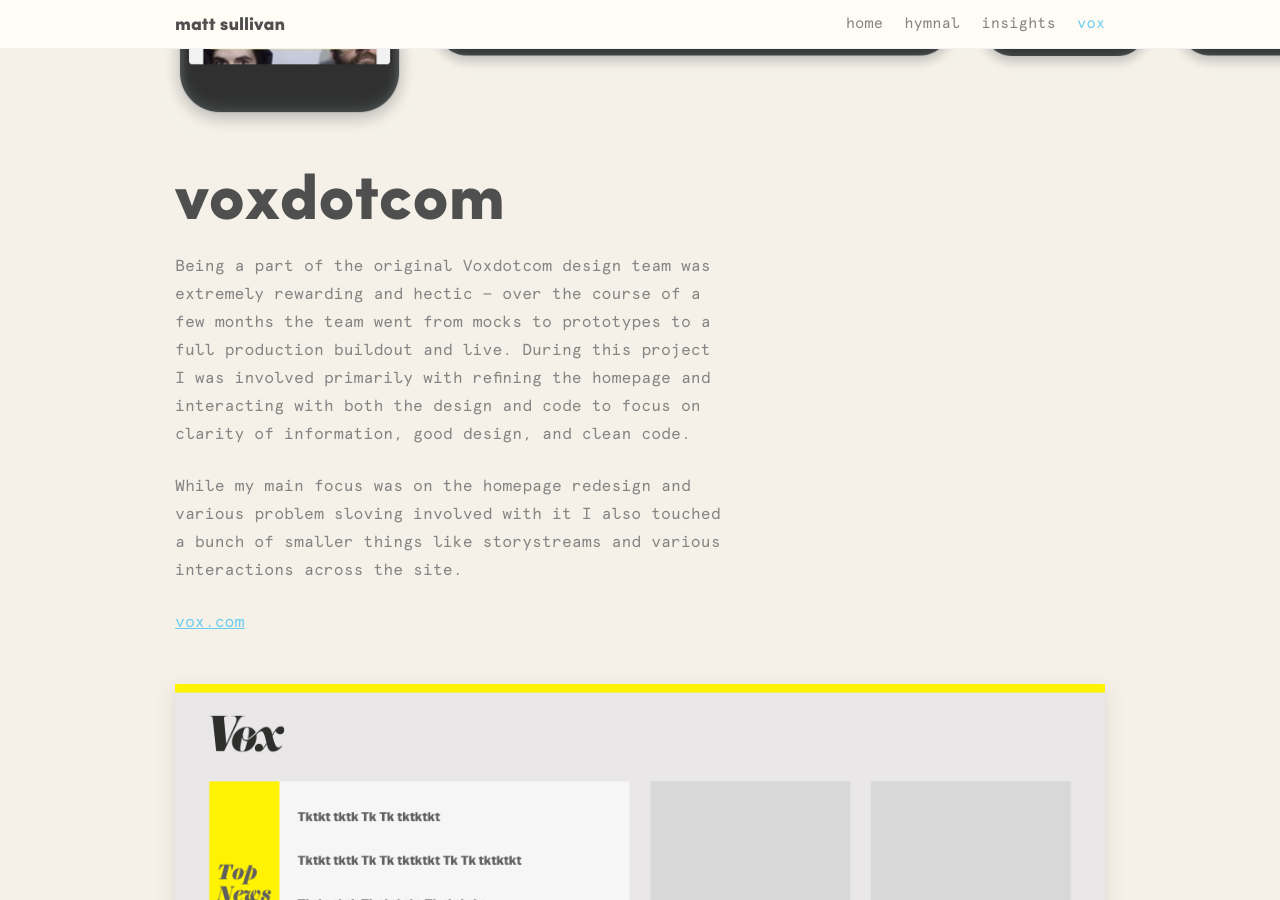
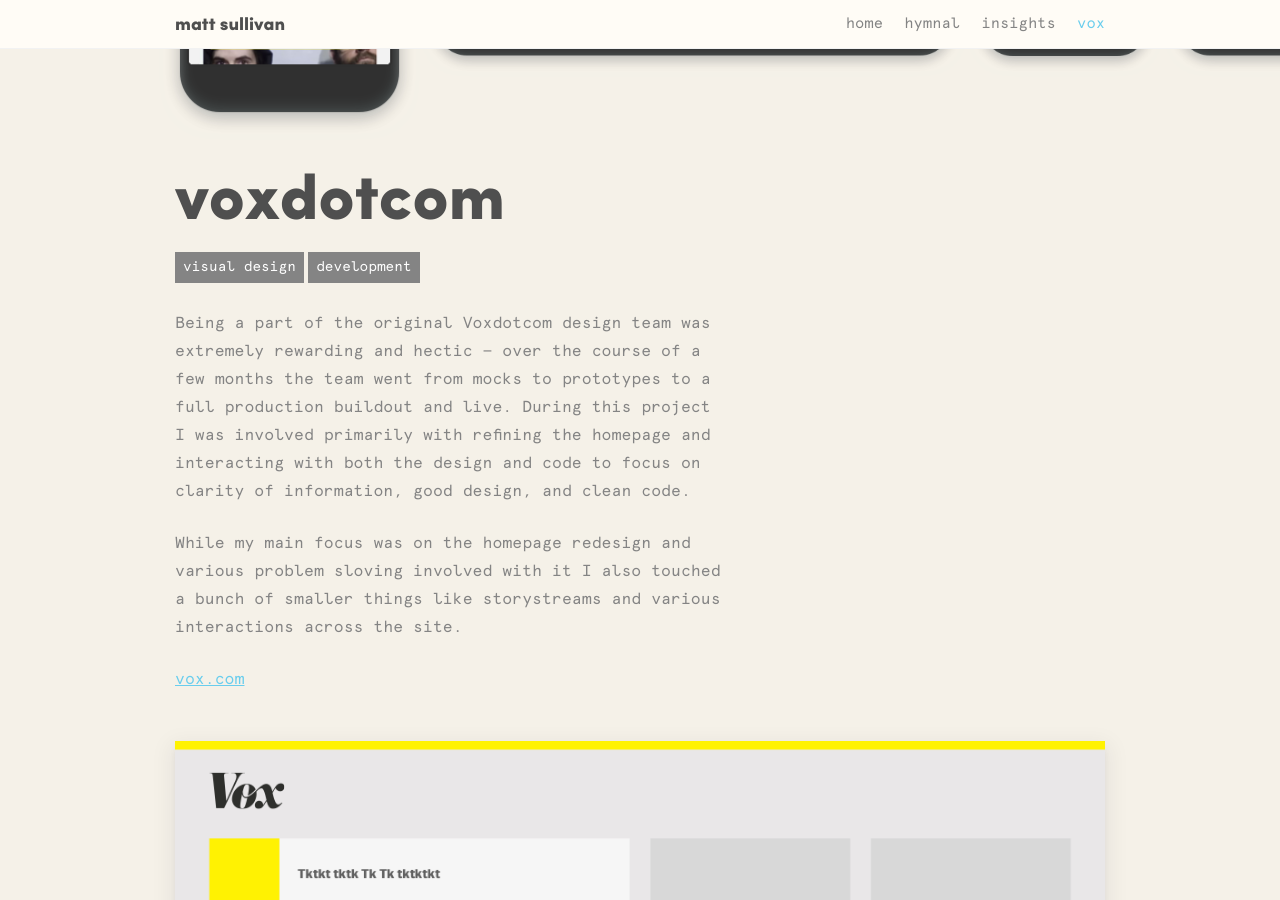
Before and after one commit to mjsxi/mjsxi.github.io, a Jekyll site: the page built from _posts/2017-06-05-vox.markdown, in a window 1280 px wide and 900 px high, scrolled down 476 px. Built offline with Jekyll 4.4.1, drawn with Linux system fonts in a browser that asks for light colours.

Commit message:
added tags to all pages

```diff
--- a/_layouts/page.html
+++ b/_layouts/page.html
@@ -34,6 +34,15 @@ layout: default-projects
       <h2>{{ page.title | escape }}</h2>
     {% endif %}
 
+    {% if page.tags %}
+      <ul class="c-tags">
+        {% for tags in page.tags %}
+          <li><p>{{ tags }}</p></li>
+        {% endfor %}
+      </ul>
+    {% endif %}
+
+
     {{ content }}
 
     {% include page-nav.html %}
```
